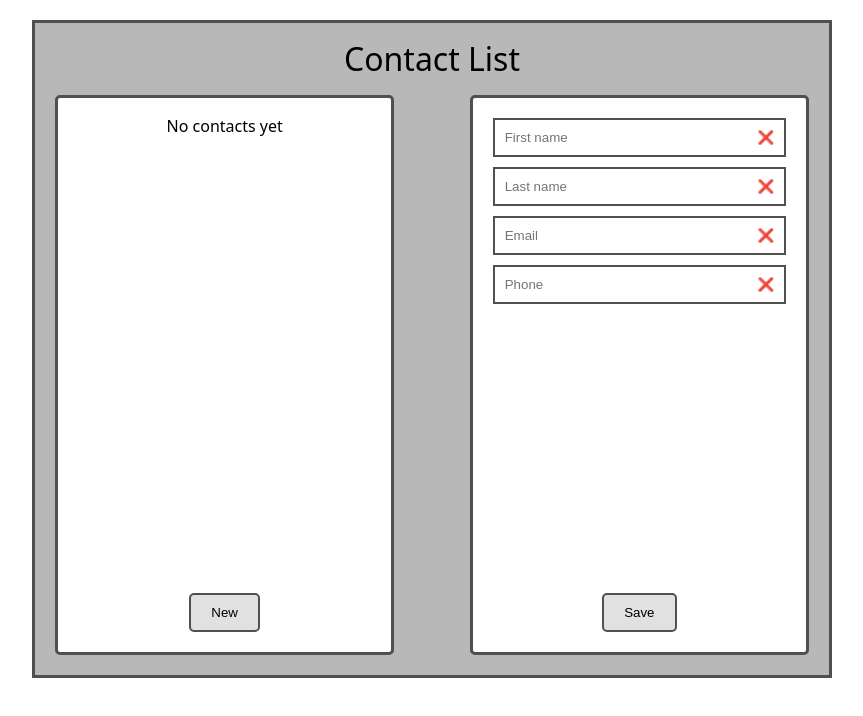
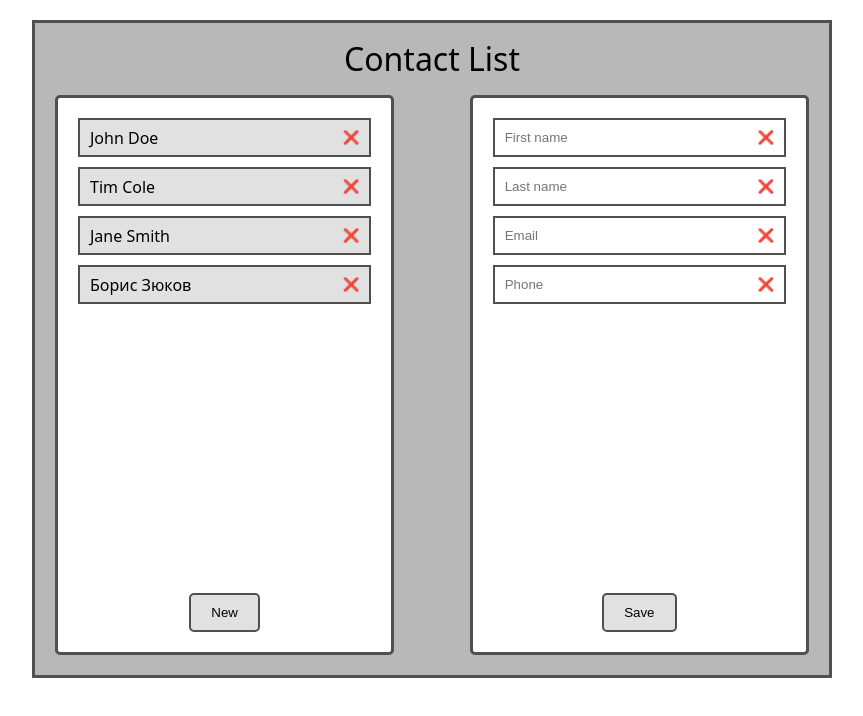
Before and after one commit to ziukoff1985/freshcode-react-hw-03-contact-list-functional, a React (Vite) app: page / in a window 1280 px wide. Shown: the top 716 px of the page, without its empty margins (208-1071 px from the left). Built offline with nearby package versions, Linux system fonts and the light colour scheme; data requests are answered from the project's data file.

Commit message:
Refactoring useEffect in App with axios

```diff
--- a/src/App.jsx
+++ b/src/App.jsx
@@ -1,6 +1,7 @@
 import { useEffect, useState } from 'react';
 import { nanoid } from 'nanoid';
 
+import api from './api/contactsService';
 import ContactList from './components/ContactList/ContactList';
 import ContactForm from './components/ContactForm/ContactForm';
 import styles from './App.module.css';
@@ -9,16 +10,26 @@ function App() {
     const [contacts, setContacts] = useState([]);
     const [contactForEdit, setContactForEdit] = useState(createEmptyContact);
 
-    useEffect(getDataFromLocalStorage, []);
+    useEffect(() => {
+        api.get('/').then(({ data }) => {
+            if (!data) {
+                setContacts([]);
+            } else {
+                setContacts([...data]);
+            }
+        });
+    }, []);
 
-    function getDataFromLocalStorage() {
-        const savedData = JSON.parse(localStorage.getItem('contacts'));
-        if (!savedData) {
-            setContacts([]);
-        } else {
-            setContacts([...savedData]);
-        }
-    }
+    // useEffect(getDataFromLocalStorage, []);
+
+    // function getDataFromLocalStorage() {
+    //     const savedData = JSON.parse(localStorage.getItem('contacts'));
+    //     if (!savedData) {
+    //         setContacts([]);
+    //     } else {
+    //         setContacts([...savedData]);
+    //     }
+    // }
 
     function createEmptyContact() {
         return {
```
